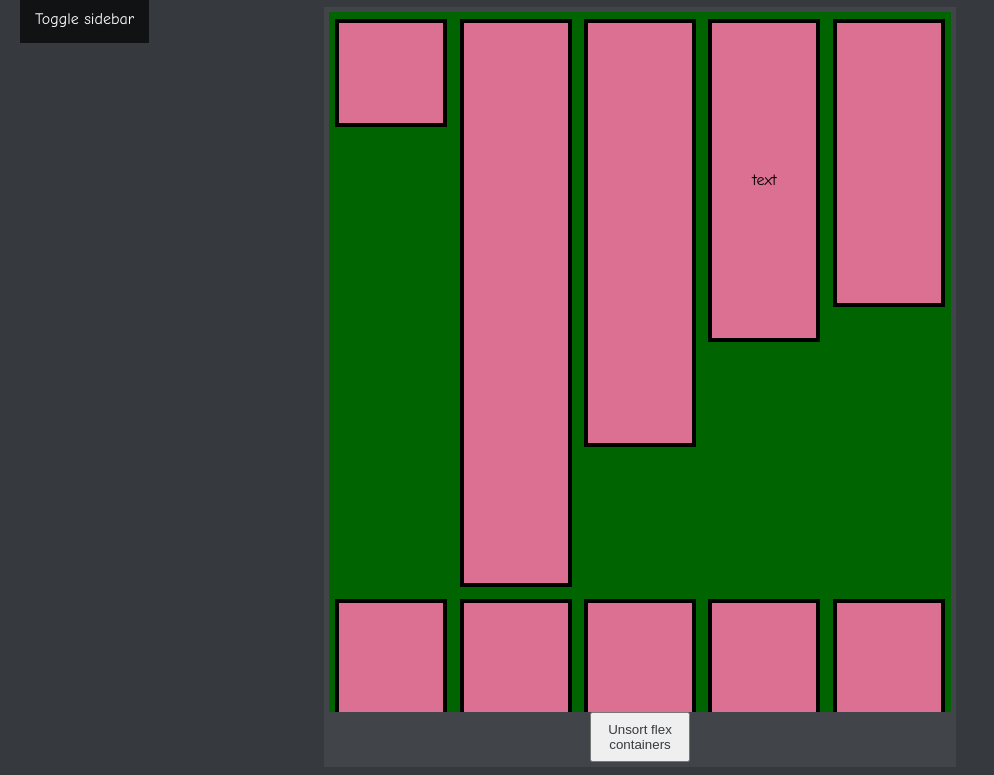
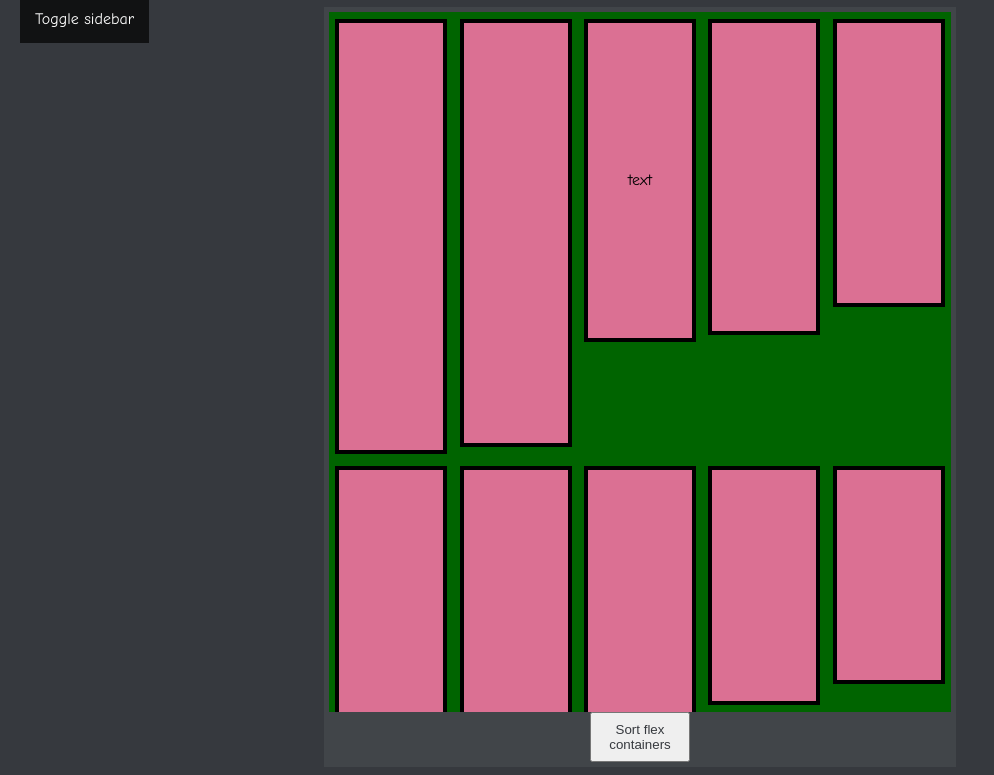
Before and after one commit to M1lkZ/Project, a plain HTML site: page Js/index.html in a window 1280 px wide. Both pictures are taken after a click on the button "Sort flex containers". Shown: the part 3598-4373 px from the top of the page, without its empty margins (0-994 px from the left). Drawn offline with Linux system fonts and the light colour scheme.

Commit message:
more flex blocks + js cycle fix

```diff
--- a/Js/index.html
+++ b/Js/index.html
@@ -312,16 +312,19 @@ print "x is ... ... 42"
             <div id="flex-container">
                 <div class="flex-item" style="height: 40%;"></div>
                 <div class="flex-item" style="height: 45%;">text</div>
-                <div class="flex-item"></div>
-                <div class="flex-item" style="height: 36%;"></div>
+                <div class="flex-item" style="height: 61%;"></div>
+                <div class="flex-item" style="height: 33%;"></div>
+                <div class="flex-item" style="height: 30%;"></div>
                 <div class="flex-item" style="height: 30%;"></div>
                 <div class="flex-item" style="height: 60%;"></div>
-                <div class="flex-item" style="height: 31%;"></div>
-                <div class="flex-item" style="height: 80%;"></div>
-                <div class="flex-item" style="height: 20%;"></div>
+                <div class="flex-item" style="height: 44%;"></div>
+                <div class="flex-item"></div>
+                <div class="flex-item"></div>
+                <div class="flex-item" style="height: 35%;"></div>
                 <div class="flex-item" style="height: 35%;"></div>
                 <div class="flex-item" style="height: 38%;"></div>
                 <div class="flex-item" style="height: 28%;"></div>
+                <div class="flex-item" style="height: 24%;"></div>
                 <div class="flex-item" style="height: 24%;"></div>
                 <div class="flex-item" style="height: 29%;"></div>
             </div>
--- a/Js/index.js
+++ b/Js/index.js
@@ -54,13 +54,13 @@ flexSort.onclick = function () {
         return parseInt(window.getComputedStyle(b).getPropertyValue('height')) - parseInt(window.getComputedStyle(a).getPropertyValue('height'));
     });
     if (flag == 1) {
-        for (let i = 1; i < 13; i++) {
+        for (let i = 1; i < flexItems.length + 1; i++) {
             flexItems[i].style.order = i;
         }
         flexSort.innerText = 'Unsort flex containers';
         flag = 0;
     } else {
-        for (let i = 1; i < 13; i++) {
+        for (let i = 1; i < flexItems.length + 1; i++) {
             flexItems[i].style.order = "";
         }
         flexSort.innerText = 'Sort flex containers';
```
